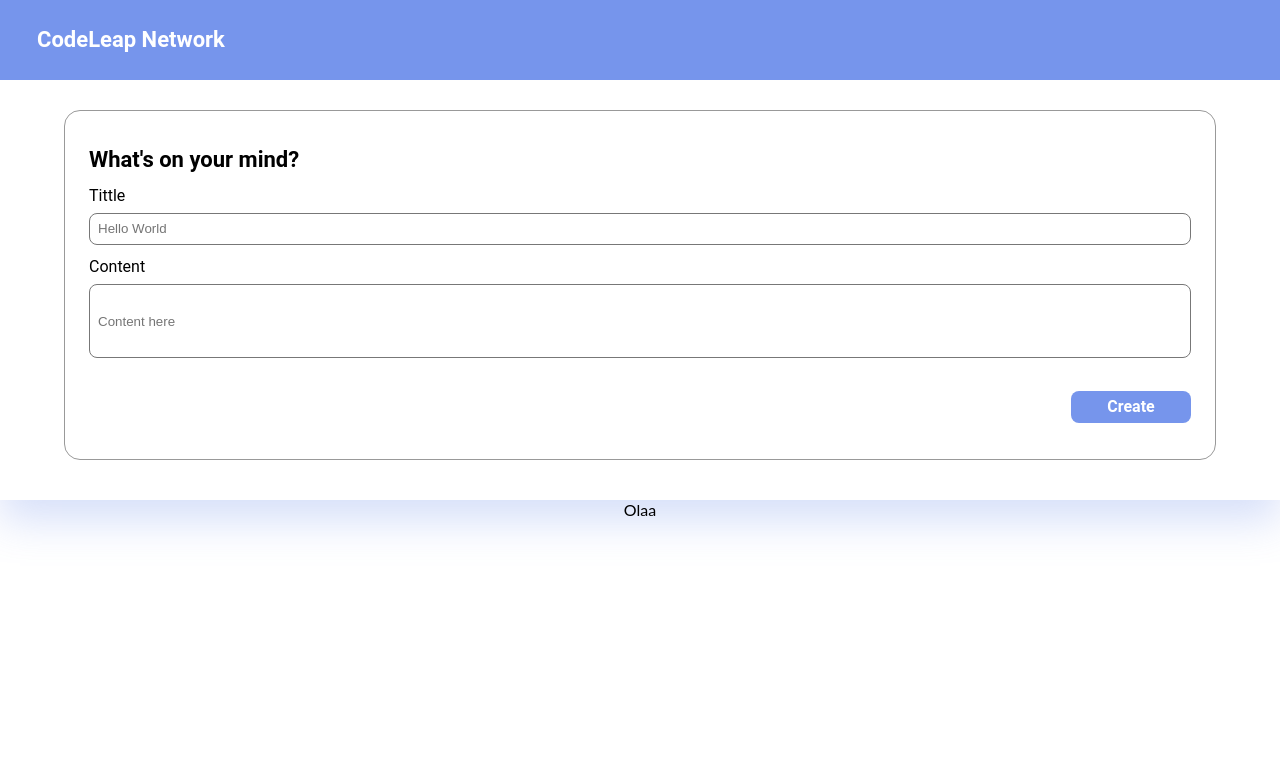
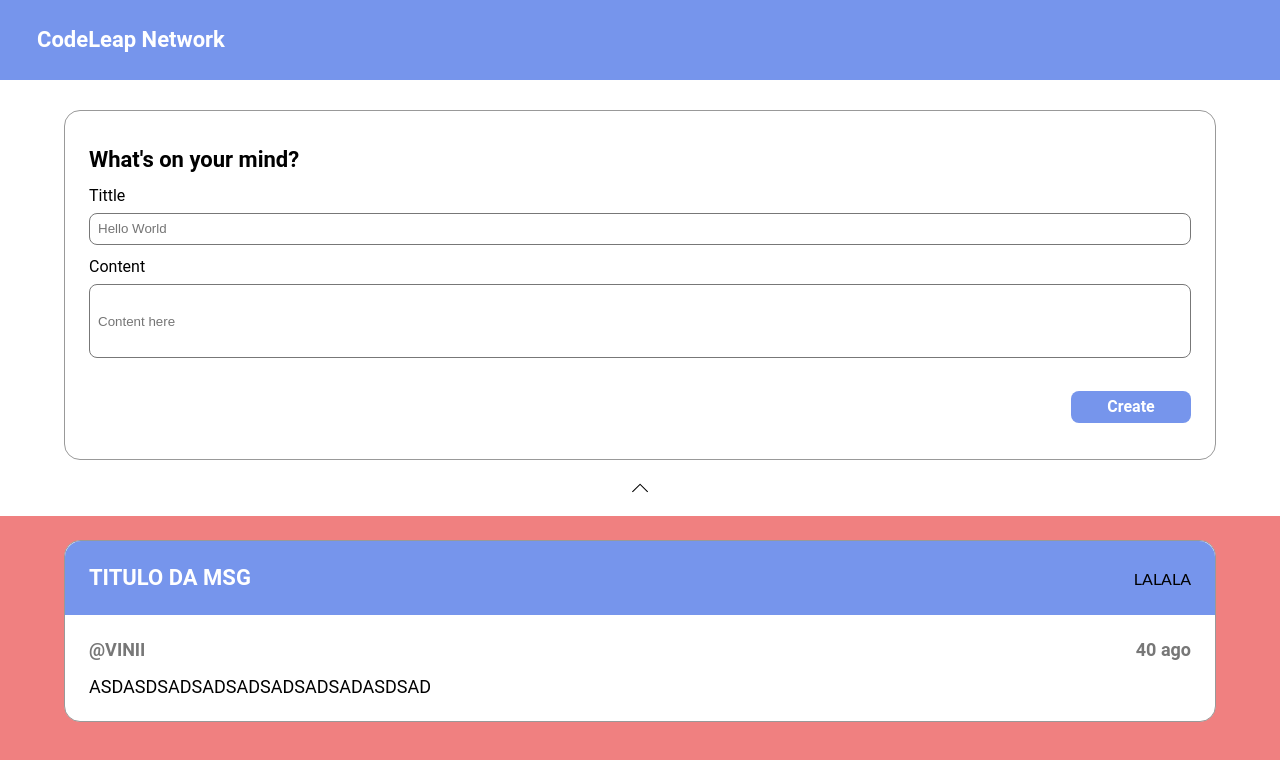
Before and after one commit to EduuCarvalho/Test-Codeleap-front, a React (Create React App) app: page /home in a window 1280 px wide. Shown: the top 760 px of the page. Built offline with nearby package versions, Linux system fonts and the light colour scheme; the HTML template or start-up script is replaced by a standard one.

Commit message:
feat: static app done

```diff
--- a/package.json
+++ b/package.json
@@ -3,12 +3,14 @@
   "version": "0.1.0",
   "private": true,
   "dependencies": {
+    "@react-icons/all-files": "^4.1.0",
     "@testing-library/jest-dom": "^5.16.5",
     "@testing-library/react": "^13.4.0",
     "@testing-library/user-event": "^13.5.0",
     "axios": "^1.4.0",
     "react": "^18.2.0",
     "react-dom": "^18.2.0",
+    "react-icons": "^4.8.0",
     "react-router-dom": "^6.11.2",
     "react-scripts": "5.0.1",
     "styled-components": "^5.3.10",
--- a/src/Components/MainScreenPage/FixedPostMessageContainer.js
+++ b/src/Components/MainScreenPage/FixedPostMessageContainer.js
@@ -1,13 +1,16 @@
-import styled from "styled-components"
-
+import styled from "styled-components";
+import { SlArrowUp, SlArrowDown } from "react-icons/sl";
+import { useState } from "react";
 export default function FixedPostMessageContainer() {
+  const [showPostContainer, setShowPostContainer] = useState(true);
 
   return (
     <MainContainer>
       <TittleBar>
         <h1>CodeLeap Network</h1>
       </TittleBar>
-            <PostMessageContainer>
+      {showPostContainer && (
+        <PostMessageContainer show={showPostContainer}>
           <h1>What's on your mind?</h1>
           <TittleInputContainer>
             <h1>Tittle</h1>
@@ -19,66 +22,71 @@
           </ContentInputContainer>
           <CreateButton>Create</CreateButton>
         </PostMessageContainer>
+      )}
+      {showPostContainer ? (
+        <ShowPostButton onClick={() => setShowPostContainer(false)}  />
+      ) : (
+        <HidePostButton onClick={() => setShowPostContainer(true)} />
+      )}
     </MainContainer>
-    )
+  );
 }
 
 const MainContainer = styled.div`
-    width:100%;
-    height:500px;
-    display:flex;
-    flex-direction:column;
-    align-items:center;
+  width: 100%;
+  display: flex;
+  flex-direction: column;
+  align-items: center;
   box-shadow: 0px 20px 40px rgba(118, 149, 236, 0.3);
+`;
 
-`
+const TittleBar = styled.div`
+  display: flex;
+  align-items: center;
+  padding: 27px 37px 27px 37px;
+  background: #7695ec;
+  width: 100%;
+  margin-bottom: 30px;
 
-const TittleBar = styled.div `
-    display:flex;
-    align-items:center;
-    padding:27px 37px 27px 37px;
-    background: #7695EC;
-    width:100%;
-    margin-bottom:30px;
-
-     h1{
-        font-family: 'Roboto';
+  h1 {
+    font-family: "Roboto";
     font-weight: 700;
     font-size: 22px;
     line-height: 26px;
     font-style: normal;
-        color:#FFFFFF;
+    color: #ffffff;
   }
-`
+`;
 const PostMessageContainer = styled.div`
-    display:flex;
-    flex-direction:column;
-    justify-content:space-evenly;
-    align-items:flex-end;
-    padding:24px;
-    background: #FFFFFF;
+  display: flex;
+  flex-direction: column;
+  justify-content: space-evenly;
+  align-items: flex-end;
+  padding: 24px;
+  background: #ffffff;
   border: 1px solid #999999;
   border-radius: 16px;
-    width:90%;
-    height:350px;
+  width: 90%;
+  height: 350px;
 
-    h1{
-        font-family: 'Roboto';
+
+  h1 {
+    font-family: "Roboto";
     font-style: normal;
     font-weight: 700;
     font-size: 22px;
     line-height: 26px;
     color: #000000;
-        width:100%;
+    width: 100%;
   }
-`
-const TittleInputContainer=styled.div`
-    display:flex;
-    flex-direction:column;
-    width:100%;
+`;
+const TittleInputContainer = styled.div`
+  display: flex;
+  flex-direction: column;
+  width: 100%;
 
   h1 {
-        font-family: 'Roboto';
+    font-family: "Roboto";
     font-style: normal;
     font-weight: 400;
     font-size: 16px;
@@ -89,19 +97,19 @@
   input {
     border: 1px solid #777777;
     border-radius: 8px;
-        background: #FFFFFF;
-        height:32px;
-        margin-top:8px;
-        padding:8px;
+    background: #ffffff;
+    height: 32px;
+    margin-top: 8px;
+    padding: 8px;
   }
-`
-const ContentInputContainer=styled.div`
-    display:flex;
-    flex-direction:column;
-    width:100%;
+`;
+const ContentInputContainer = styled.div`
+  display: flex;
+  flex-direction: column;
+  width: 100%;
 
   h1 {
-        font-family: 'Roboto';
+    font-family: "Roboto";
     font-style: normal;
     font-weight: 400;
     font-size: 16px;
@@ -112,24 +120,36 @@
   input {
     border: 1px solid #777777;
     border-radius: 8px;
-        background: #FFFFFF;
-        height:74px;
-        margin-top:8px;
-        margin-bottom:20px;
-        padding:8px;
+    background: #ffffff;
+    height: 74px;
+    margin-top: 8px;
+    margin-bottom: 20px;
+    padding: 8px;
   }
-`
+`;
 
 const CreateButton = styled.button`
   width: 120px;
   height: 32px;
-    background: #7695EC;
+  background: #7695ec;
   border-radius: 8px;
-    border:none;
-    font-family: 'Roboto';
+  border: none;
+  font-family: "Roboto";
   font-weight: 700;
   font-size: 16px;
   line-height: 19px;
-    color: #FFFFFF;
+  color: #ffffff;
   font-style: normal;
-`
+`;
+
+const ShowPostButton = styled(SlArrowUp)`
+  margin-bottom: 20px;
+  margin-top: 20px;
+  cursor: pointer;
+
+  `;
+const HidePostButton = styled(SlArrowDown)`
+  margin-bottom: 20px;
+  cursor: pointer;
+
+`;
--- a/src/Components/MainScreenPage/RenderMessagesContainer.js
+++ b/src/Components/MainScreenPage/RenderMessagesContainer.js
@@ -1,9 +1,101 @@
-
+import styled from "styled-components";
 
 export default function RenderMessagesContainer() {
 
     return (
-        <>Olaa
-        </>
+        <FeedMessagesContainer>
+            <MessageContainer>
+                <TittleBar>
+                    <h1> TITULO DA MSG</h1>
+                    <ActionButtons>
+                        LALALA
+                    </ActionButtons>
+                </TittleBar>
+                <TextContainer>
+                    <PostInfo>
+                        <h2>@VINII</h2>
+                        <h2>40 ago</h2>
+                    </PostInfo>
+                    <MessageBox>
+                                   ASDASDSADSADSADSADSADSADASDSAD
+                    </MessageBox>
+                </TextContainer>
+            </MessageContainer>
+        </FeedMessagesContainer>
     );
 }
+
+const FeedMessagesContainer = styled.section `
+    display:flex;
+    flex-direction:column;
+    align-items:center;
+    width:100%;
+    height:100%;
+    background-color:lightcoral;
+    padding:24px 0px;
+`
+const MessageContainer = styled.div`
+    display:flex;
+    flex-direction:column;
+    width:90%;
+    background: #FFFFFF;
+    border: 1px solid #999999;
+    border-radius: 16px;
+    margin-bottom:24px;
+`
+const TittleBar = styled.div `
+    display:flex;
+    justify-content:space-between;
+    padding:24px;
+    align-items:center;
+    width:100%;
+    border-radius: 16px 16px 0px 0px;
+    background: #7695EC;
+
+    h1 {
+        font-family: 'Roboto';
+        font-style: normal;
+        font-weight: 700;
+        font-size: 22px;
+        line-height: 26px;
+        color: #FFFFFF;
+    }
+`
+const ActionButtons = styled.div`
+    display:flex;
+    justify-content:space-between;
+
+`
+const TextContainer = styled.div `
+    display:flex;
+    flex-direction:column;
+    padding:24px;
+    width:100%;
+
+`
+
+const PostInfo = styled.div`
+    display:flex;
+    width:100%;
+    justify-content:space-between;
+    margin-bottom:16px;
+
+    h2 {
+        font-family: 'Roboto';
+        font-style: normal;
+        font-weight: 700;
+        font-size: 18px;
+        line-height: 21px;
+        color: #777777;
+
+    }
+`
+const MessageBox = styled.p`
+    font-family: 'Roboto';
+    width:100%;
+    font-style: normal;
+    font-weight: 400;
+    font-size: 18px;
+    line-height: 21px;
+    color: #000000;
+`
```
Also changed, not shown: 1 other file (tests, documents, lock files or other folders). Lines whose indentation alone changed are shown as unchanged.
